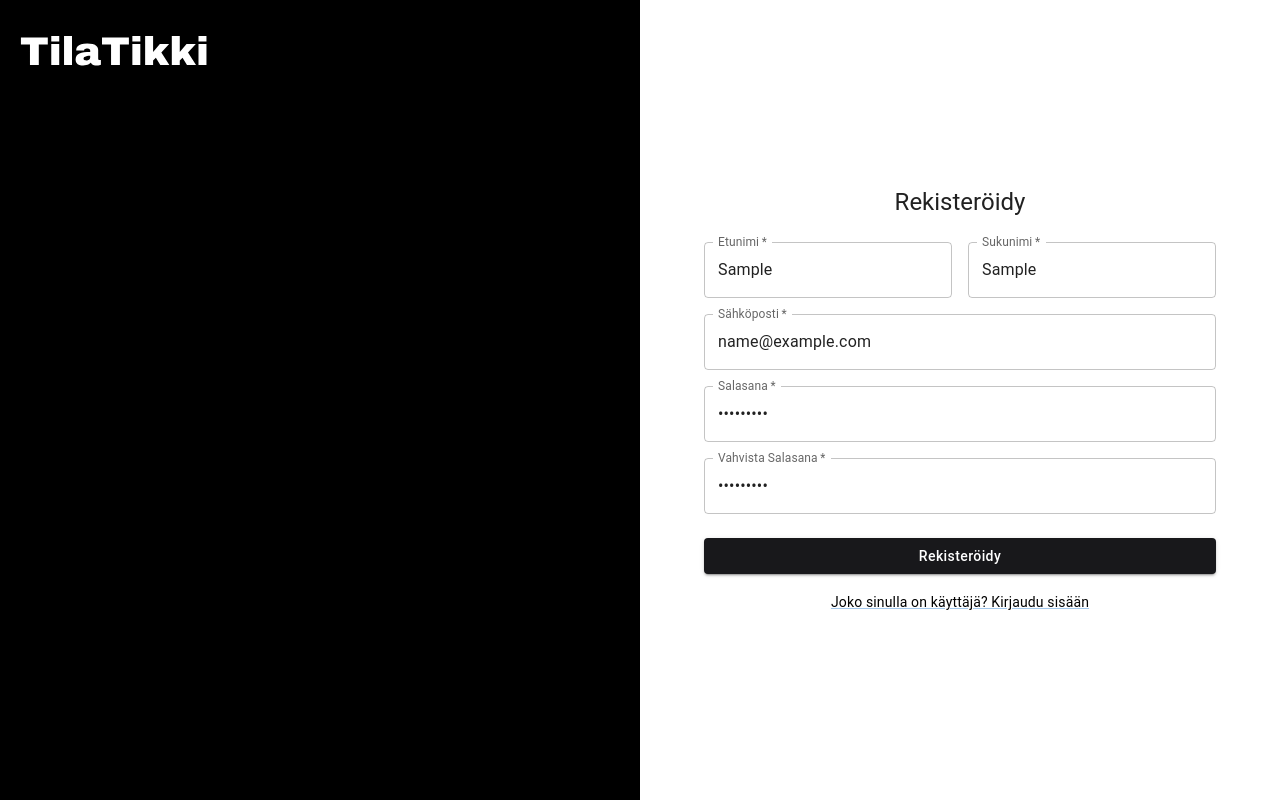
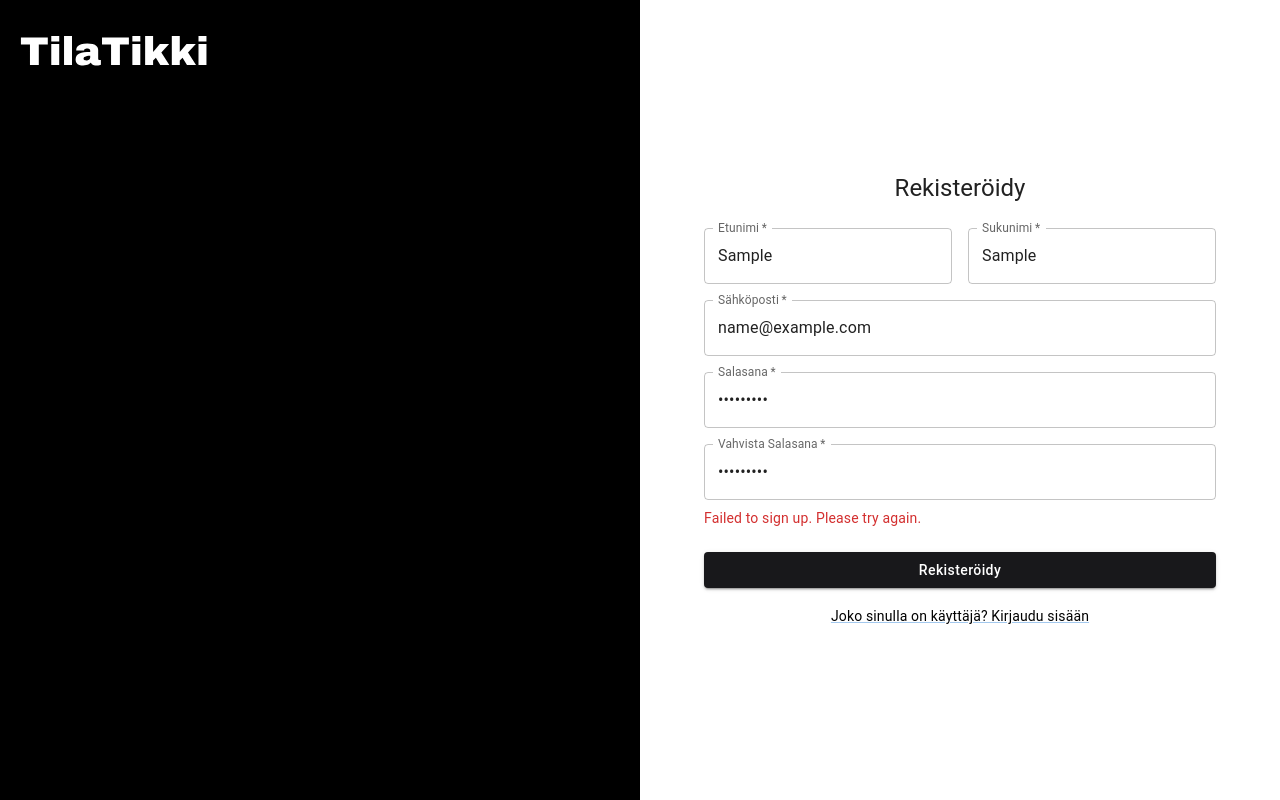
Before and after one commit to VirittamoHelsinki/tilatikki-app, a React (Vite) app in the folder client/: page /register in a window 1280 px wide. Both pictures are taken after typing "Sample", "Sample", "name@example.com", "Sample123", "Sample123" into the empty fields and a click on the button "Rekisteröidy". Built offline with nearby package versions, Linux system fonts and the light colour scheme; no server answers.

Commit message:
added validation checks for register

```diff
--- a/client/src/pages/RegisterPage.jsx
+++ b/client/src/pages/RegisterPage.jsx
@@ -7,6 +7,9 @@ import TilaTikkiLogoWhite from '../images/logo-white.svg';
 const RegisterPage = () => {
   const [password, setPassword] = useState('');
   const [confirmPassword, setConfirmPassword] = useState('');
+  const [emailError, setEmailError] = useState('');
+  const [passwordError, setPasswordError] = useState('');
+  const [confirmPasswordError, setConfirmPasswordError] = useState('');
   const [error, setError] = useState('');
   let navigate = useNavigate();
 
@@ -20,8 +23,28 @@ const RegisterPage = () => {
       password: formData.get('password'),
     };
 
+    // Reset errors
+    setEmailError('');
+    setPasswordError('');
+    setConfirmPasswordError('');
+    setError('');
+
+    // Validate email
+    const emailRegex = /^[^\s@]+@[^\s@]+\.[^\s@]+$/;
+    if (!emailRegex.test(userData.email)) {
+      setEmailError('Sähköposti ei ole sopiva');
+      return;
+    }
+
+    // Validate password (example: must be at least 6 characters and include a number)
+    const passwordRegex = /^(?=.*[0-9])(?=.*[A-Za-z]).{6,}$/;
+    if (!passwordRegex.test(userData.password)) {
+      setPasswordError('Salasanan tulee olla vähintään 6 merkkiä pitkä ja sisältää numero');
+      return;
+    }
+
     if (userData.password !== confirmPassword) {
-      setError('Passwords do not match');
+      setConfirmPasswordError('Passwords do not match');
       return;
     }
 
@@ -41,6 +64,7 @@ const RegisterPage = () => {
       navigate('/login');
     } catch (error) {
       console.error('Error signing up:', error.message);
+      setError('Failed to sign up. Please try again.');
     }
   };
 
@@ -64,7 +88,7 @@ const RegisterPage = () => {
         <Typography component="h1" variant="h5">
           Rekisteröidy
         </Typography>
-        <Box component="form" noValidate onSubmit={handleSubmit} sx={{ mt: 3, width: '80%'}}>
+        <Box component="form" noValidate onSubmit={handleSubmit} sx={{ mt: 3, width: '80%' }}>
           <Grid container spacing={2}>
             <Grid item xs={12} sm={10} md={8} lg={6}>
               <TextField
@@ -96,6 +120,8 @@ const RegisterPage = () => {
                 label="Sähköposti"
                 name="email"
                 autoComplete="email"
+                error={!!emailError}
+                helperText={emailError}
               />
             </Grid>
             <Grid item xs={12}>
@@ -109,6 +135,8 @@ const RegisterPage = () => {
                 autoComplete="new-password"
                 value={password}
                 onChange={(e) => setPassword(e.target.value)}
+                error={!!passwordError}
+                helperText={passwordError}
               />
             </Grid>
             <Grid item xs={12}>
@@ -122,9 +150,16 @@ const RegisterPage = () => {
                 autoComplete="new-password"
                 value={confirmPassword}
                 onChange={(e) => setConfirmPassword(e.target.value)}
+                error={!!confirmPasswordError}
+                helperText={confirmPasswordError}
               />
             </Grid>
           </Grid>
+          {error && (
+            <Typography color="error" variant="body2" sx={{ mt: 1 }}>
+              {error}
+            </Typography>
+          )}
           <Button
             type="submit"
             fullWidth
@@ -133,9 +168,9 @@ const RegisterPage = () => {
               mt: 3,
               mb: 2,
               textTransform: 'none',
-              backgroundColor: '#18181B', // Change this to your desired color
+              backgroundColor: '#18181B',
               '&:hover': {
-                backgroundColor: '#2b2b2b' // Change this to a lighter shade of your color
+                backgroundColor: '#2b2b2b'
               }
             }}
           >
```
